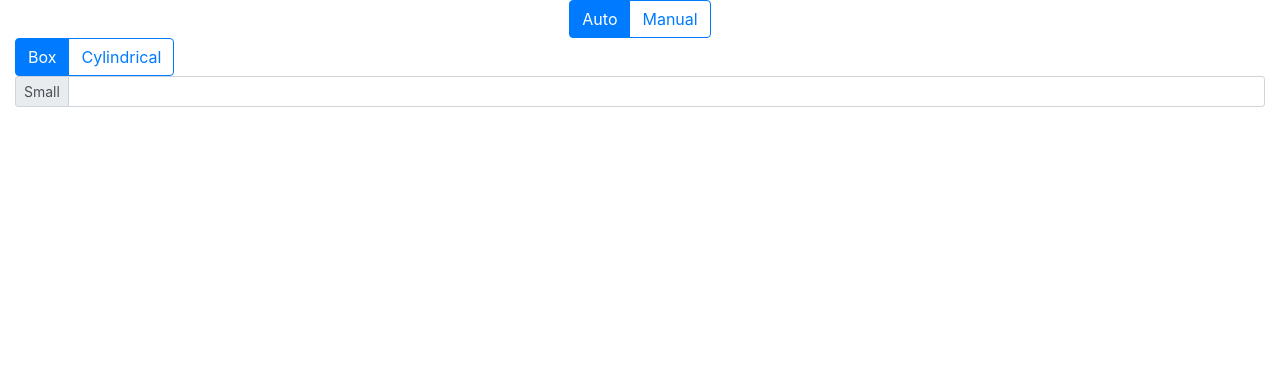
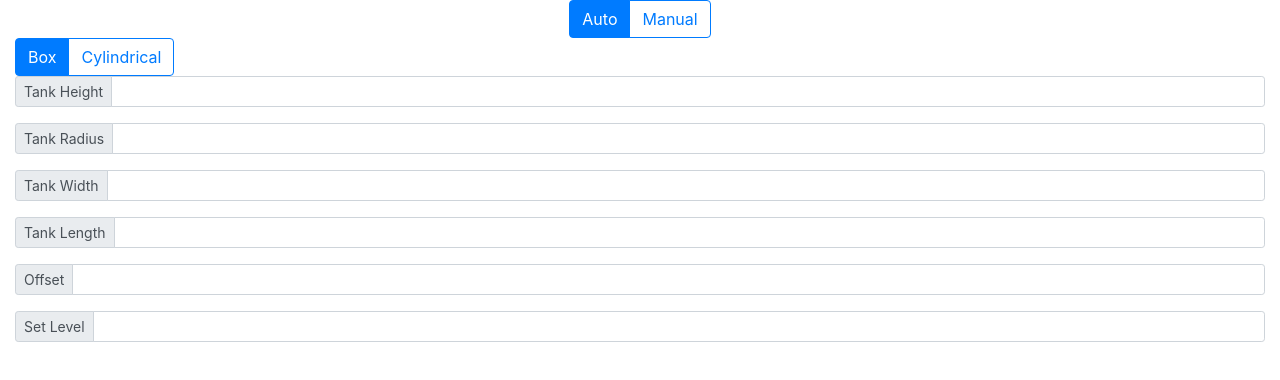
Before and after one commit to nyinyinyanlin/opizero_liquid_ctl, a website: page static/dashboard.html in a window 1280 px wide. Drawn offline with nearby package versions, Linux system fonts and the light colour scheme.

Commit message:
Added text field inputs

```diff
--- a/static/dashboard.html
+++ b/static/dashboard.html
@@ -36,7 +36,37 @@
         </div>
         <div class="input-group input-group-sm mb-3">
           <div class="input-group-prepend">
-            <span class="input-group-text" id="inputGroup-sizing-sm">Small</span>
+            <span class="input-group-text" id="inputGroup-sizing-sm">Tank Height</span>
+          </div>
+          <input type="text" class="form-control" aria-label="Sizing example input" aria-describedby="inputGroup-sizing-sm">
+        </div>
+        <div class="input-group input-group-sm mb-3">
+          <div class="input-group-prepend">
+            <span class="input-group-text" id="inputGroup-sizing-sm">Tank Radius</span>
+          </div>
+          <input type="text" class="form-control" aria-label="Sizing example input" aria-describedby="inputGroup-sizing-sm">
+        </div>
+        <div class="input-group input-group-sm mb-3">
+          <div class="input-group-prepend">
+            <span class="input-group-text" id="inputGroup-sizing-sm">Tank Width</span>
+          </div>
+          <input type="text" class="form-control" aria-label="Sizing example input" aria-describedby="inputGroup-sizing-sm">
+        </div>
+        <div class="input-group input-group-sm mb-3">
+          <div class="input-group-prepend">
+            <span class="input-group-text" id="inputGroup-sizing-sm">Tank Length</span>
+          </div>
+          <input type="text" class="form-control" aria-label="Sizing example input" aria-describedby="inputGroup-sizing-sm">
+        </div>
+        <div class="input-group input-group-sm mb-3">
+          <div class="input-group-prepend">
+            <span class="input-group-text" id="inputGroup-sizing-sm">Offset</span>
+          </div>
+          <input type="text" class="form-control" aria-label="Sizing example input" aria-describedby="inputGroup-sizing-sm">
+        </div>
+        <div class="input-group input-group-sm mb-3">
+          <div class="input-group-prepend">
+            <span class="input-group-text" id="inputGroup-sizing-sm">Set Level</span>
           </div>
           <input type="text" class="form-control" aria-label="Sizing example input" aria-describedby="inputGroup-sizing-sm">
         </div>
```
